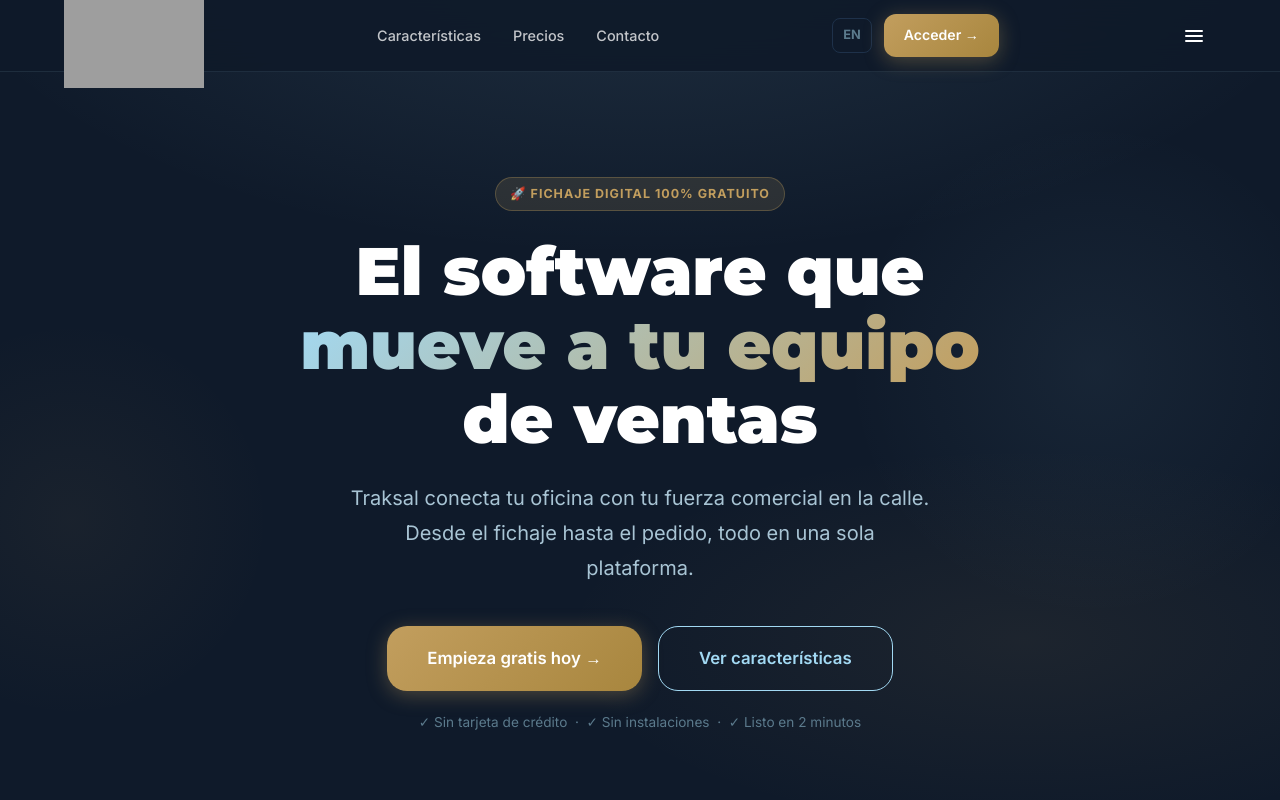
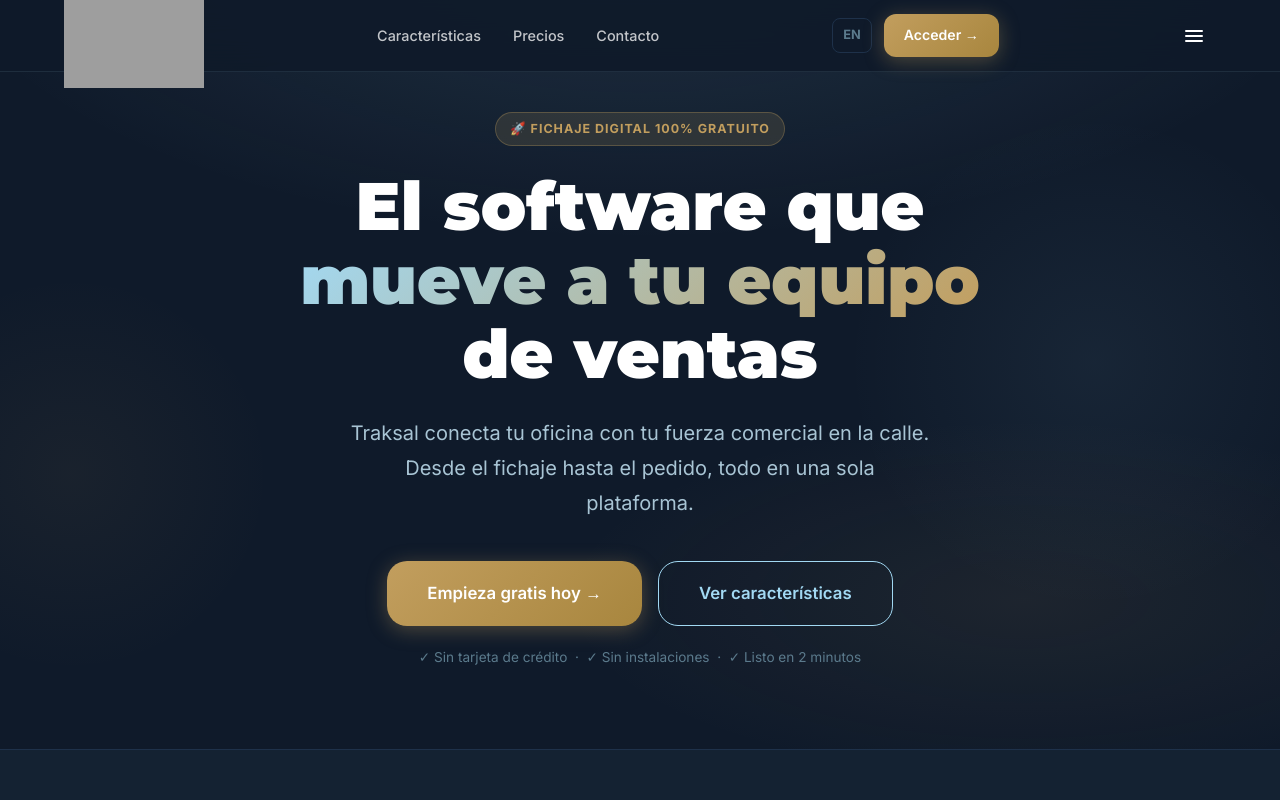
Before and after one commit to jormolca/traksal-web, a Next.js app: page / in a window 1280 px wide. Shown: the top 800 px of the page. Built offline with nearby package versions, Linux system fonts and the light colour scheme; grey boxes are pictures that could not be loaded.

Commit message:
style: add more space below hero text and adjust hero height

```diff
--- a/src/app/page.js
+++ b/src/app/page.js
@@ -43,8 +43,11 @@
 
         {/* ── HERO ── */}
         <section style={{
-          minHeight: '100vh', display: 'flex', alignItems: 'center',
+          minHeight: '70vh',
+          display: 'flex',
+          alignItems: 'center',
           paddingTop: 'calc(var(--nav-height) + 40px)',
+          paddingBottom: '80px',
           background: 'radial-gradient(ellipse 80% 60% at 50% -10%, rgba(162,217,243,0.12) 0%, transparent 70%), radial-gradient(ellipse 60% 40% at 80% 80%, rgba(194,158,94,0.08) 0%, transparent 60%), var(--primary)',
           position: 'relative', overflow: 'hidden'
         }}>
```
